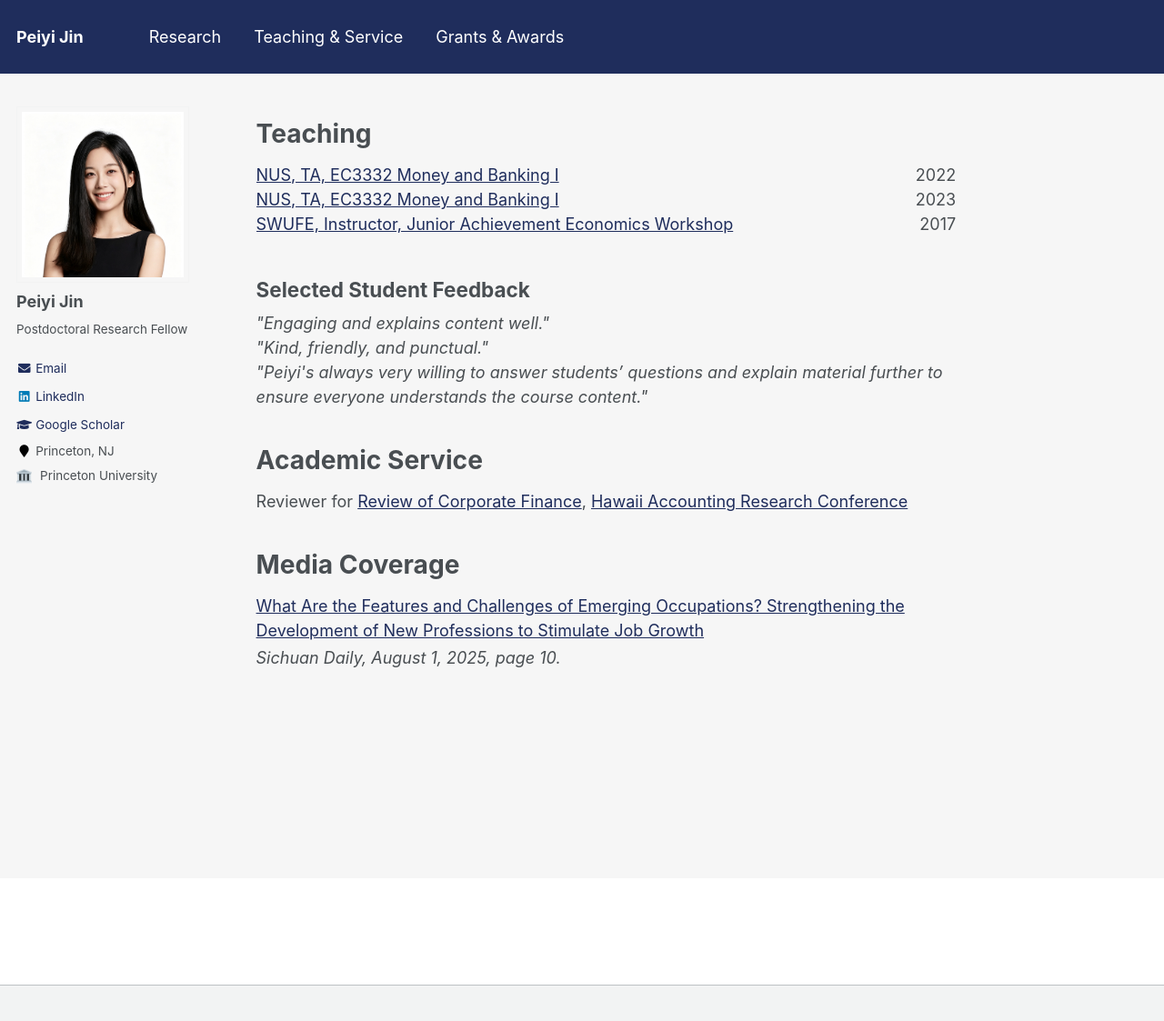
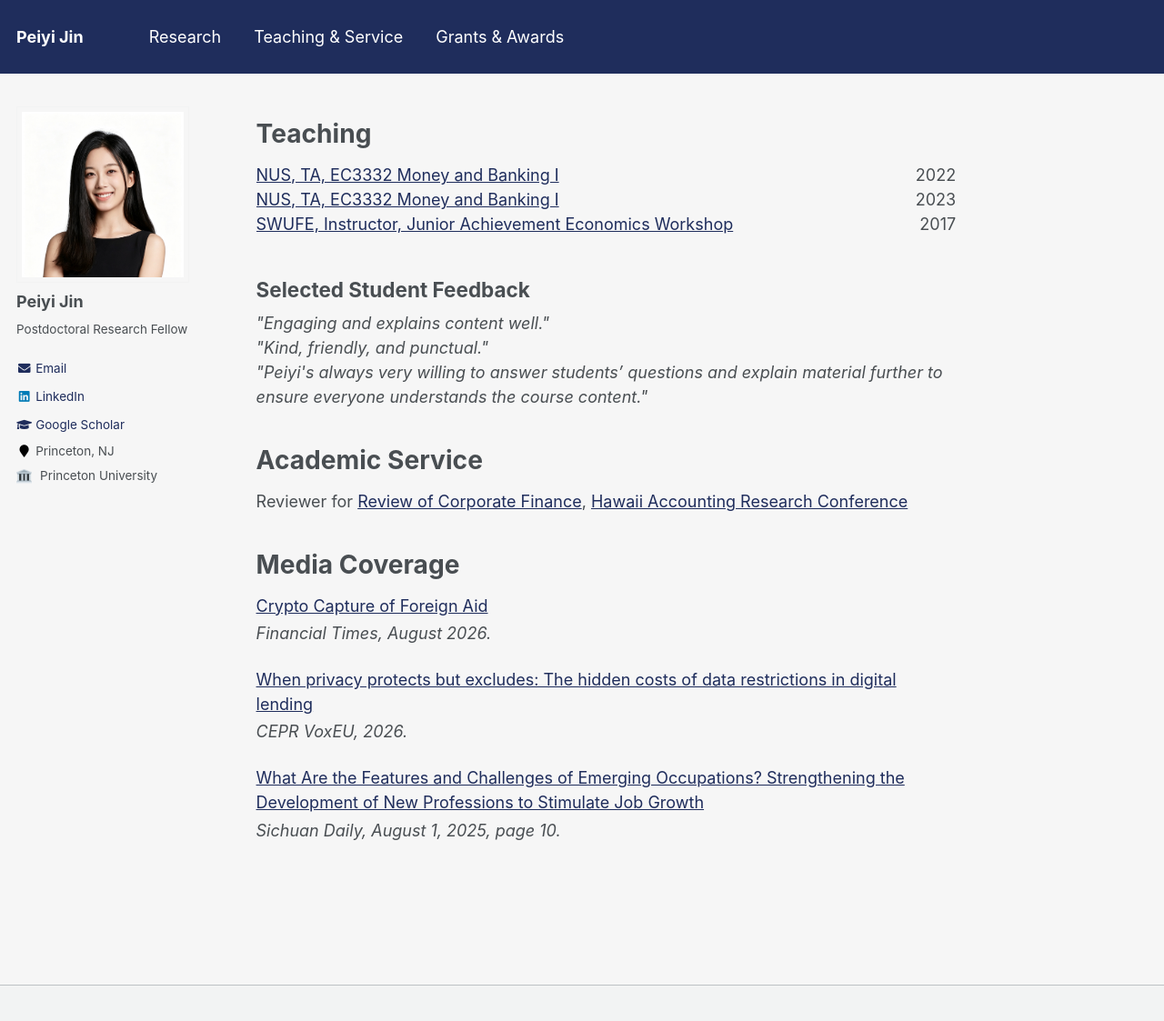
Before and after one commit to peiyi-jin/peiyi-jin.github.io, a Jekyll site: the page built from _pages/others.md, in a window 1280 px wide and 1156 px high. Shown: the top 1123 px of the window at 91% size. Built offline with Jekyll 4.4.1, drawn with Linux system fonts in a browser that asks for light colours.

Commit message:
Add FT and CEPR VoxEU items to Media Coverage; link VoxEU column on privacy paper
Co-Authored-By: Claude Opus 5 <noreply@anthropic.com>

```diff
--- a/_pages/others.md
+++ b/_pages/others.md
@@ -56,6 +56,22 @@ Reviewer for [Review of Corporate Finance](https://www.nowpublishers.com/rcf), [
 Media Coverage
 ======
 
+[Crypto Capture of Foreign Aid](https://www.ft.com/content/38d95298-8b9b-486a-96d3-0c6616972abb)
+
+<div style="margin-top: -20px;"></div>
+
+*Financial Times, August 2026.*
+
+<div style="margin-top: 24px;"></div>
+
+[When privacy protects but excludes: The hidden costs of data restrictions in digital lending](https://cepr.org/voxeu/columns/when-privacy-protects-excludes-hidden-costs-data-restrictions-digital-lending)
+
+<div style="margin-top: -20px;"></div>
+
+*CEPR VoxEU, 2026.*
+
+<div style="margin-top: 24px;"></div>
+
 [What Are the Features and Challenges of Emerging Occupations? Strengthening the Development of New Professions to Stimulate Job Growth](https://drive.google.com/file/d/1Jk7IWf55R5rMGWje0CDyQueAgcFpd644/view?usp=sharing)
 
 <div style="margin-top: -20px;"></div>
```
Also changed, not shown: _pages/research.md (+5 -0 lines).
